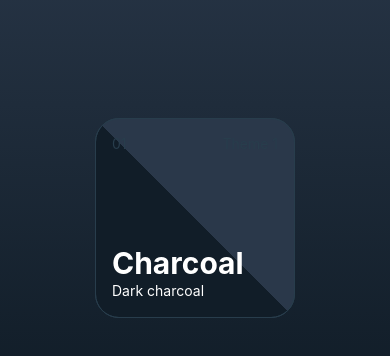
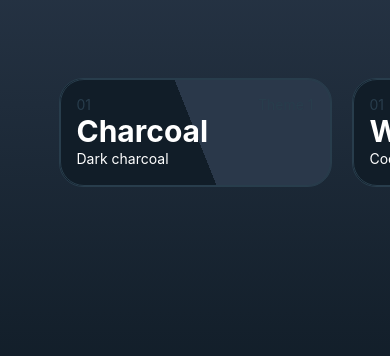
Before and after one commit to fresatto/theme-carousel-4-fun, a React Native app: screen / in a window 390 px wide. Shown: the part 204-560 px from the top of the page. Built offline with nearby package versions, Linux system fonts and the light colour scheme.

Commit message:
feat: centralizing the carousel items

```diff
--- a/src/App.tsx
+++ b/src/App.tsx
@@ -1,4 +1,4 @@
-import { Text, View } from "react-native";
+import { Dimensions, FlatList, Text, View } from "react-native";
 
 import { FullScreenBackground } from "./components/FullScreenBackground";
 import { RoundedCardBackgorund } from "./components/RoundedCardBackground";
@@ -6,23 +6,64 @@ import { themes } from "./themes";
 import "../global.css";
 
 export default function App() {
+  const themeOptions = [
+    {
+      name: "Charcoal",
+      description: "Dark charcoal",
+    },
+    {
+      name: "Winter",
+      description: "Cool light blues",
+    },
+    {
+      name: "Summer",
+      description: "Warm summer colors",
+    },
+  ];
+
+  const SCREEN_WIDTH = Dimensions.get("window").width;
+  const CARD_WIDTH = SCREEN_WIDTH * 0.7;
+  const CARD_SPACING = 20;
+
   return (
-    <View style={themes["charcoal"]} className="flex-1 bg-red-300">
+    <View style={themes["charcoal"]} className="flex-1">
       <FullScreenBackground colors={["#2a384a", "#111d28"]}>
+        <FlatList
+          data={themeOptions}
+          keyExtractor={(item) => item.name}
+          bounces={false}
+          horizontal
+          contentContainerClassName="items-center"
+          contentContainerStyle={{
+            paddingHorizontal: (SCREEN_WIDTH - CARD_WIDTH) / 2,
+            gap: CARD_SPACING,
+          }}
+          renderItem={({ item, index }) => (
+            <View
+              style={{
+                width: CARD_WIDTH,
+                height: 280,
+              }}
+            >
               <RoundedCardBackgorund colors={["#111d28", "#2a384a"]}>
-          <View className="w-[200px] h-[200px] border border-contrast rounded-3xl p-4 justify-between">
+                <View className="w-full h-full border border-contrast rounded-3xl p-4 justify-between">
                   <View className="flex-row items-center justify-between">
                     <Text className="text-contrast">01</Text>
                     <Text className="text-contrast">Theme 1</Text>
                   </View>
                   <View>
                     <Text className="text-contrast-text text-3xl font-bold">
-                Charcoal
+                      {item.name}
                     </Text>
-              <Text className="text-contrast-text text-sm">Dark charcoal</Text>
+                    <Text className="text-contrast-text text-sm">
+                      {item.description}
+                    </Text>
                   </View>
                 </View>
               </RoundedCardBackgorund>
+            </View>
+          )}
+        />
       </FullScreenBackground>
     </View>
   );
--- a/src/components/FullScreenBackground.tsx
+++ b/src/components/FullScreenBackground.tsx
@@ -12,7 +12,7 @@ export function FullScreenBackground({
     <LinearGradient
       colors={colors}
       locations={[0.1, 0.7]}
-      style={{ flex: 1, alignItems: "center", justifyContent: "center" }}
+      style={{ flex: 1, justifyContent: "center" }}
     >
       {children}
     </LinearGradient>
--- a/src/components/RoundedCardBackground.tsx
+++ b/src/components/RoundedCardBackground.tsx
@@ -7,6 +7,7 @@ type RoundedCardBackgorundProps = LinearGradientProps & {
 export function RoundedCardBackgorund({
   children,
   colors,
+  ...rest
 }: RoundedCardBackgorundProps) {
   return (
     <LinearGradient
@@ -15,14 +16,11 @@ export function RoundedCardBackgorund({
       start={{ x: 0, y: 1 }}
       end={{ x: 1, y: 0 }}
       style={{
-        width: 200,
-        height: 200,
-        alignItems: "center",
-        justifyContent: "center",
         borderWidth: 1,
         borderColor: "#283d4c",
         borderRadius: 24,
       }}
+      {...rest}
     >
       {children}
     </LinearGradient>
```
Lines whose indentation alone changed are shown as unchanged.
